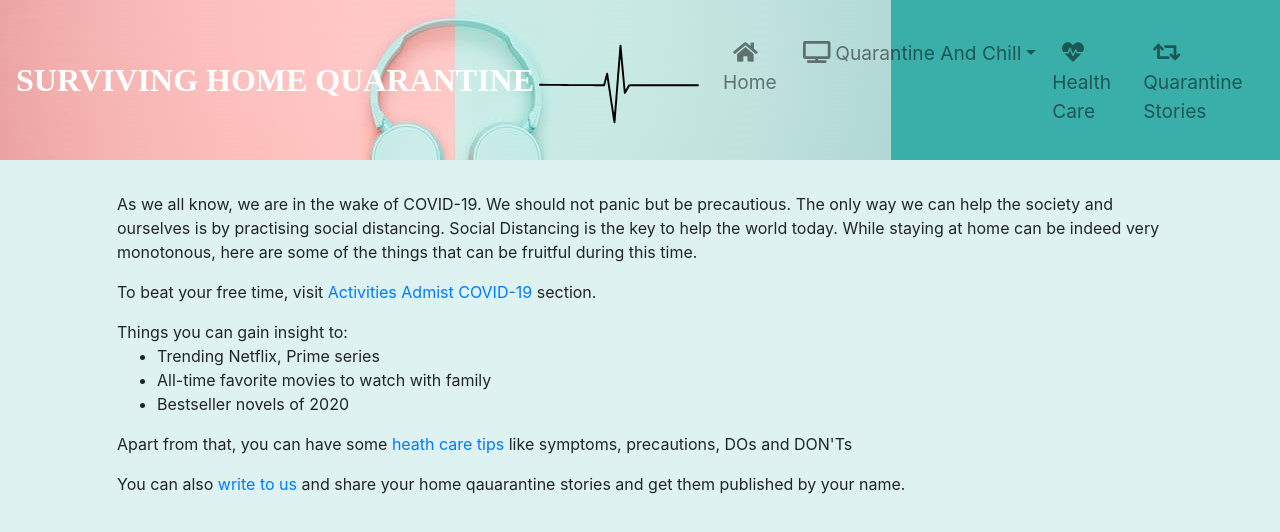
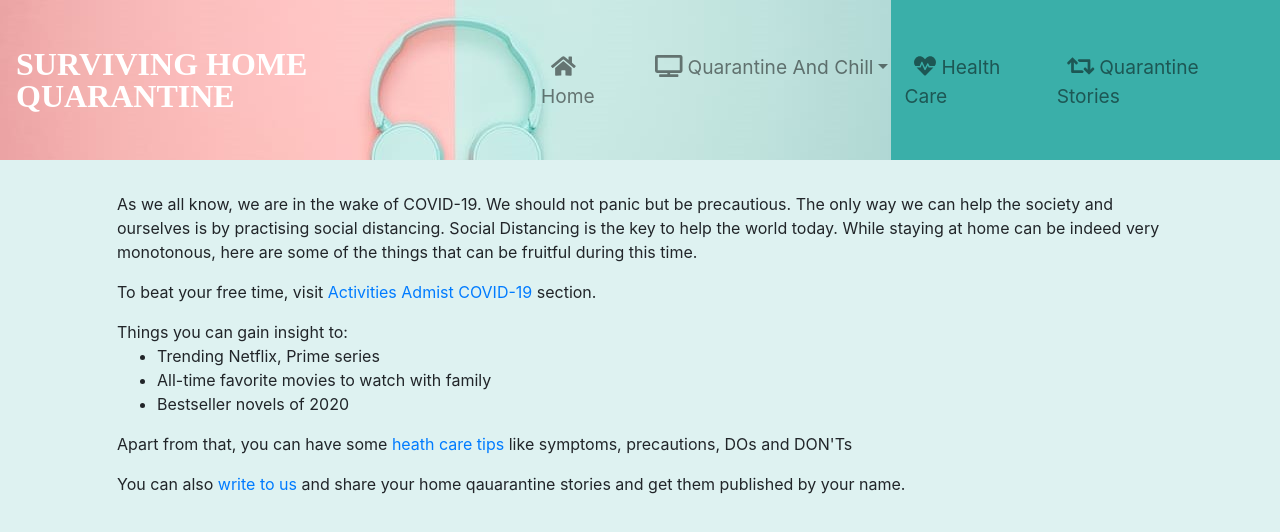
Before and after one commit to vijsharm/portal, a React (Create React App) app: page /home in a window 1280 px wide. Shown: the top 532 px of the page. Built offline with nearby package versions, Linux system fonts and the light colour scheme.

Commit message:
header toggler

```diff
--- a/src/header/header.js
+++ b/src/header/header.js
@@ -57,7 +57,7 @@ export default class Header extends Component {
     return (
       <div className="headerBar">
         <Navbar light expand="md" className="nav-color">
-          <NavbarBrand href="/" className="brand-name">SURVIVING HOME QUARANTINE<img src={Beats} className="beatsImage"/></NavbarBrand>
+          <NavbarBrand href="/" className="brand-name">SURVIVING HOME QUARANTINE<img src={Beats} className="beatsImage d-sm-none"/></NavbarBrand>
           <NavbarToggler onClick={this.toggle} />
           <Collapse isOpen={this.state.isOpen} navbar>
             <Nav className="ml-auto" navbar>
--- a/src/header/header.scss
+++ b/src/header/header.scss
@@ -1,7 +1,8 @@
 @import '../assets/style/variables.scss';
 .headerBar {
   .navbar {
-    height: 160px !important;
+    height: auto;
+    min-height: 160px !important;
     background-image: url(../assets/images/header5.jpg);
     background-repeat: no-repeat;
   }
@@ -44,8 +45,9 @@
   font-size: 2.0rem !important;
   color: white !important;
   font-weight: 700;
-  line-height: 100px !important;
+  line-height: 2.0rem !important;
   font-family: cursive;
+  white-space: unset !important;
 }
 
 .dropdown-menu.show {
```
